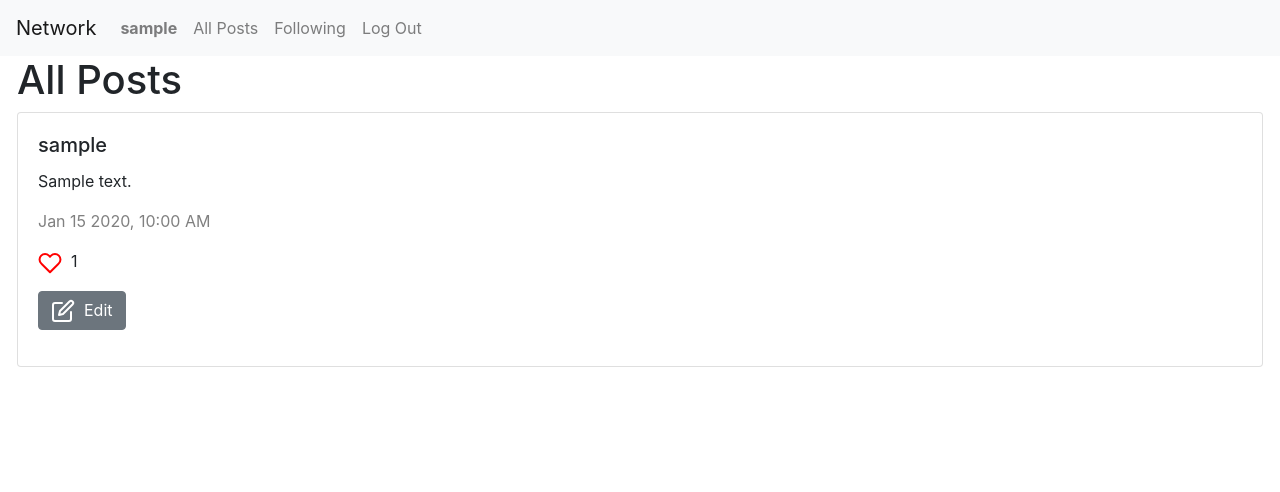
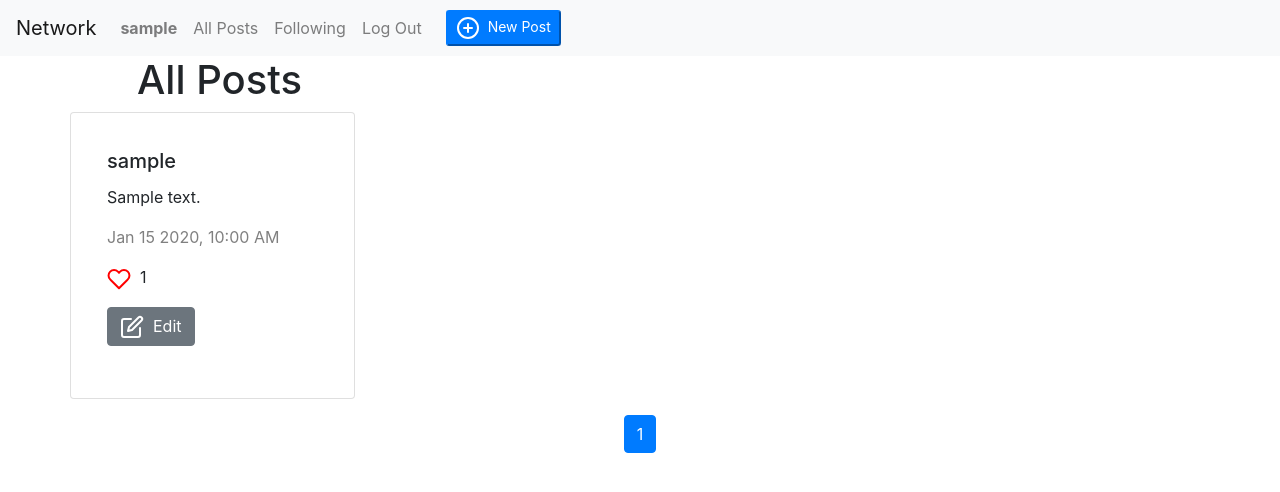
Before and after one commit to dtpnst/Project-4, a Django app: page / in a window 1280 px wide. Shown: the top 492 px of the page. Run offline with Django 3.2, Linux system fonts and the light colour scheme; a user stored in the database is signed in; tables that the repository leaves empty hold one stand-in row (values such as "Sample post"); some libraries are stand-ins or nearby versions.

Commit message:
feature complete

```diff
--- a/project4/network/static/network/index.js
+++ b/project4/network/static/network/index.js
@@ -1,3 +1,5 @@
+var pageCount = 1;
+
 document.addEventListener('DOMContentLoaded', function () {
 
     show_posts("all", null, 1);
@@ -7,27 +9,153 @@ document.addEventListener('DOMContentLoaded', function () {
 
   function show_profile(username) {
     show_posts('user', username, 1);
+    currentUser = JSON.parse(document.getElementById('username').textContent);
+
+    fetch('/profile/' + username)
+    .then(response => response.json())
+    .then(data => {
+
+        if(currentUser === username) {
+            document.querySelector('#profile-info').innerHTML = `
+            <span id="numFollowers"><b>Followers:</b> ${data.numFollowers}&nbsp</span>
+            <span id="numFollowing"><b>Following:</b> ${data.numFollowing}</span>
+            `;
+        }
+        else {
+            if(data.followers.includes(currentUser)){
+                document.querySelector('#profile-info').innerHTML = `
+                 <button type="button" class="btn-sm btn-secondary" onclick="unfollow('${username}')">Unfollow</button>`;
+            } else {
+                document.querySelector('#profile-info').innerHTML = `
+                 <button type="button" class="btn-sm btn-success" onclick="follow('${username}')">Follow</button>`;
+            }
+
+
+            document.querySelector('#profile-info').innerHTML += `
+            <span id="numFollowers"><b>Followers:</b> ${data.numFollowers}&nbsp</span>
+            <span id="numFollowing"><b>Following:</b> ${data.numFollowing}</span>
+
+            `;
+        }
+
+    });
+  }
+
+  function follow(username) {
+    token = document.getElementsByName("csrfmiddlewaretoken")[0].value;
+    fetch('/follow/' + username, {
+        method: 'PUT',
+        headers: {
+          "X-CSRFToken": token
+        }
+      })
+        .then(response => response.json())
+        .then(function (data) {
+          console.log('Request succeeded with JSON response', data);
+          show_profile(username);
+        })
+        .catch(function (error) {
+          console.log('Request failed', error);
+        });
+  }
+
+  function unfollow(username) {
+    token = document.getElementsByName("csrfmiddlewaretoken")[0].value;
+    fetch('/unfollow/' + username, {
+        method: 'PUT',
+        headers: {
+          "X-CSRFToken": token
+        }
+      })
+        .then(response => response.json())
+        .then(function (data) {
+          console.log('Request succeeded with JSON response', data);
+          show_profile(username);
+        })
+        .catch(function (error) {
+          console.log('Request failed', error);
+        });
+  }
+
+  function create_post(event) {
+    event.preventDefault();
+    token = document.getElementsByName("csrfmiddlewaretoken")[0].value;
+    fetch('/posts', {
+        method: 'POST',
+        headers: {
+          "Content-type": "application/json;",
+          "X-CSRFToken": token
+        },
+        body: JSON.stringify({
+          content: document.querySelector('#compose-body').value
+        })
+
+      })
+        .then(response => response.json())
+        .then(function (data) {
+          console.log('Request succeeded with JSON response', data);
+          show_posts("all", null, 1);
+          document.querySelector('#compose-body').value = "";
+        })
+        .catch(function (error) {
+          console.log('Request failed', error);
+        });
+  }
+
+  function edit_post(post_id) {
+    document.querySelector('#content-' + post_id).style.display='none';
+    document.querySelector('#edit-post-' + post_id).style.display='block';
+    document.querySelector('#edit-button-' + post_id).style.display='none';
+    document.querySelector('#save-button-' + post_id).style.display='block';
+  }
+
+  function save_post(post_id) {
+    token = document.getElementsByName("csrfmiddlewaretoken")[0].value;
+    fetch('/posts/' + post_id, {
+        method: 'PUT',
+        headers: {
+          "Content-type": "application/json;",
+          "X-CSRFToken": token
+        },
+        body: JSON.stringify({
+          content: document.querySelector('#edit-body-' + post_id).value
+        })
+
+      })
+        .then(response => response.json())
+        .then(function (data) {
+          console.log('Request succeeded with JSON response', data);
+          show_posts("all", null, 1);
+        })
+        .catch(function (error) {
+          console.log('Request failed', error);
+        });
   }
 
 
   function show_posts(post_type, username, pageNumber){
     document.querySelector('#all-posts').style.display='block';
     currentUser = JSON.parse(document.getElementById('username').textContent);
-    allPostHtml = '<div class="post-container">';
-
+    allPostHtml = '<div class="row">';
+    document.querySelector('#profile-info').style.display='none';
     if(post_type === "following") {
         document.querySelector('#page-title').textContent = 'Posts by users you folowed';
-        requestUrl = 'posts?onlyFollowing="True"';
+        requestUrl = 'posts?onlyFollowing=True';
 
         if(pageNumber) {
             requestUrl += '&page=' + pageNumber;
+        } else {
+            pageNumnber = 1;
         }
     } else if(post_type === "user") {
+        document.querySelector('#profile-info').style.display='block';
         document.querySelector('#page-title').textContent = username + "'s Posts";
-        requestUrl = 'posts?username="' + username + '"';
+        requestUrl = 'posts?username=' + username + '';
 
         if(pageNumber) {
             requestUrl += '&page=' + pageNumber;
+        } else {
+            pageNumnber = 1;
         }
     } else {
         document.querySelector('#page-title').textContent = 'All Posts';
@@ -35,6 +163,8 @@ document.addEventListener('DOMContentLoaded', function () {
 
         if(pageNumber) {
             requestUrl += '?page=' + pageNumber;
+        } else {
+            pageNumnber = 1;
         }
     }
 
@@ -42,33 +172,120 @@ document.addEventListener('DOMContentLoaded', function () {
     fetch(requestUrl)
     .then(response => response.json())
     .then(data => {
-        data.forEach(post => {
-            allPostHtml += `<div class="card">
+        if(data.data.length === 0) {
+            allPostHtml += `<p><i data-feather="frown" width="100" height="100"></i></p>
+                            <p class="card-text">No Posts Found</p>
+                            `;
+        }
+
+        data.data.forEach(post => {
+            allPostHtml += `<div class="card col-3">
                                 <div class="card-body">
-                                    <h5 class="card-title">${post.author}</h5>
-                                    <p class="card-text">${post.content}</p>
+                                    <h5 class="card-title" onclick="show_profile('${post.author}')">${post.author}</h5>
+                                    <p class="card-text" id="content-${post.id}">${post.content}</p>
+                                    <div id="edit-post-${post.id}" style="display:none">
+                                    <textarea type="textinput" class="form-control" id="edit-body-${post.id}">${post.content}</textarea>
+                                    </div>
                                     <p class="timestamp">${post.timestamp}</p>
                                     <p class="likes"><i data-feather="heart" color="red"></i> &nbsp${post.likes}</p>`;
 
             if(currentUser === post.author) {
-                allPostHtml += `<p class="edit-button"><a href="#" class="btn btn-secondary"><i data-feather="edit" color="white"></i> &nbspEdit</a></p>
+                allPostHtml += `<p class="edit-button" id="edit-button-${post.id}"><a href="#" onclick="edit_post(${post.id});" class="btn btn-secondary"><i data-feather="edit" color="white"></i> &nbspEdit</a></p>
+                <p class="edit-button" id="save-button-${post.id}" style="display:none"><a href="#" onclick="save_post(${post.id});" class="btn btn-primary"><i data-feather="save" color="white"></i> &nbspSave</a></p>
                                 </div>
                             </div>
                 `;
             } else {
-                allPostHtml += `<p class="like-button"><a href="#" class="btn btn-primary"><i data-feather="thumbs-up" color="white"></i> &nbspLike</a></p>
+                if(post.likedBy.includes(currentUser)) {
+                    allPostHtml += `<p class="unlike-button"><a href="#" onclick="unlike(${post.id}, '${post_type}', ${pageNumber}, '${username}')" class="btn btn-secondary"><i data-feather="thumbs-down" color="white"></i> &nbspUnlike</a></p>
                                 </div>
                             </div>
-                `;
+                    `;
+                } else {
+                    allPostHtml += `<p class="like-button"><a href="#" onclick="like(${post.id}, '${post_type}', ${pageNumber}, '${username}')"  class="btn btn-primary"><i data-feather="thumbs-up" color="white"></i> &nbspLike</a></p>
+                                </div>
+                            </div>
+                    `;
+                }
+
             }
 
         })
         allPostHtml += '</div>';
+
+        pageCount = data.num_pages;
+        allPostHtml += `<nav id="pagination-nav">
+                            <ul class="pagination justify-content-center">`;
+        var i;
+        for(i=1; i <= pageCount; i++) {
+            if(i == pageNumber) {
+                allPostHtml += `<li class="page-item active"><a class="page-link" href="#" onclick="show_posts('${post_type}', '${username}', ${i})">${i}</a></li>`
+            } else {
+                allPostHtml += `<li class="page-item"><a class="page-link" href="#" onclick="show_posts('${post_type}', '${username}', ${i})">${i}</a></li>`
+            }
+
+        }
+
+        allPostHtml +=      `</ul>
+                        </nav>`;
+
+
         // Add post to DOM
         document.querySelector('#all-posts').innerHTML = allPostHtml;
         feather.replace();
     })
+  }
 
+  function like(post_id, post_type, pageNumber, username) {
+    if(post_type === 'null') {
+        post_type = null;
+    }
+    if(pageNumber === 'null') {
+        pageNumber = 1;
+    }
+    if(username === 'null') {
+        username = null;
+    }
+    token = document.getElementsByName("csrfmiddlewaretoken")[0].value;
+    fetch('/likePost/' + post_id, {
+        method: 'PUT',
+        headers: {
+          "X-CSRFToken": token
+        }
+      })
+        .then(response => response.json())
+        .then(function (data) {
+          console.log('Request succeeded with JSON response', data);
+          show_posts(post_type, username, pageNumber);
+        })
+        .catch(function (error) {
+          console.log('Request failed', error);
+        });
+  }
 
-
+  function unlike(post_id, post_type, pageNumber, username) {
+    if(post_type === 'null') {
+        post_type = null;
+    }
+    if(pageNumber === 'null') {
+        pageNumber = 1;
+    }
+    if(username === 'null') {
+        username = null;
+    }
+    token = document.getElementsByName("csrfmiddlewaretoken")[0].value;
+    fetch('/unlikePost/' + post_id, {
+        method: 'PUT',
+        headers: {
+          "X-CSRFToken": token
+        }
+      })
+        .then(response => response.json())
+        .then(function (data) {
+          console.log('Request succeeded with JSON response', data);
+          show_posts(post_type, username, pageNumber);
+        })
+        .catch(function (error) {
+          console.log('Request failed', error);
+        });
   }
--- a/project4/network/static/network/styles.css
+++ b/project4/network/static/network/styles.css
@@ -6,3 +6,20 @@
 .timestamp {
     color: grey;
 }
+
+.card {
+    width: 25%;
+    padding: 1em;
+}
+
+#page-title {
+    padding-left: 3em;
+}
+
+#new-button {
+    padding-left: 1em;
+}
+
+#pagination-nav {
+    padding-top: 1em;
+}
--- a/project4/network/templates/network/index.html
+++ b/project4/network/templates/network/index.html
@@ -3,15 +3,36 @@
 {% block body %}
 
 <div class="row" >
-    <h1 id="page-title">All Posts</h1>
+    <h1 id="page-title"></h1>
 </div>
 
-<div class="row" id="new-post">
+<div class="modal" tabindex="-1" role="dialog" id="new-post">
+    <div class="modal-dialog">
+        <div class="modal-content">
+        <div class="modal-header">
+            <h5 class="modal-title">New Post</h5>
+            <button type="button" class="close" data-dismiss="modal" aria-label="Close">
+            <span aria-hidden="true">&times;</span>
+            </button>
+        </div>
+        <form>
+        <div class="modal-body">
+            {% csrf_token %}
+            <textarea type="textinput" class="form-control" id="compose-body" placeholder="Enter post content here"></textarea>
+        </div>
+        <div class="modal-footer">
+            <button type="button" class="btn btn-secondary" data-dismiss="modal">Close</button>
+            <button type="button" class="btn btn-primary" data-dismiss="modal" onclick="create_post(event)">Submit</button>
+        </div>
+        </form>
+        </div>
+    </div>
+    </div>
 
+<div class="container" id="profile-info">
 </div>
 
-<div class="row" id="all-posts">
-
+<div class="container" id="all-posts">
 </div>
 
 {% endblock %}
--- a/project4/network/templates/network/layout.html
+++ b/project4/network/templates/network/layout.html
@@ -5,6 +5,9 @@
     <head>
         <title>{% block title %}Social Network{% endblock %}</title>
         <link rel="stylesheet" href="https://stackpath.bootstrapcdn.com/bootstrap/4.4.1/css/bootstrap.min.css" integrity="sha384-Vkoo8x4CGsO3+Hhxv8T/Q5PaXtkKtu6ug5TOeNV6gBiFeWPGFN9MuhOf23Q9Ifjh" crossorigin="anonymous">
+        <script src="https://code.jquery.com/jquery-3.5.1.slim.min.js" integrity="sha384-DfXdz2htPH0lsSSs5nCTpuj/zy4C+OGpamoFVy38MVBnE+IbbVYUew+OrCXaRkfj" crossorigin="anonymous"></script>
+        <script src="https://cdn.jsdelivr.net/npm/popper.js@1.16.0/dist/umd/popper.min.js" integrity="sha384-Q6E9RHvbIyZFJoft+2mJbHaEWldlvI9IOYy5n3zV9zzTtmI3UksdQRVvoxMfooAo" crossorigin="anonymous"></script>
+        <script src="https://stackpath.bootstrapcdn.com/bootstrap/4.5.0/js/bootstrap.min.js" integrity="sha384-OgVRvuATP1z7JjHLkuOU7Xw704+h835Lr+6QL9UvYjZE3Ipu6Tp75j7Bh/kR0JKI" crossorigin="anonymous"></script>
         <link href="{% static 'network/styles.css' %}" rel="stylesheet">
          <script src="https://unpkg.com/feather-icons"></script>
         <script src="{% static 'network/index.js' %}"></script>
@@ -23,11 +26,11 @@
                     </li>
                 {% endif %}
                 <li class="nav-item">
-                  <a class="nav-link" href="{% url 'index' %}">All Posts</a>
+                  <a class="nav-link" href="#" onclick="show_posts('all', null, 1);">All Posts</a>
                 </li>
                 {% if user.is_authenticated %}
                     <li class="nav-item">
-                        <a class="nav-link" href="#">Following</a>
+                        <a class="nav-link" href="#" onclick="show_posts('following', null, 1);">Following</a>
                     </li>
                     <li class="nav-item">
                         <a class="nav-link" href="{% url 'logout' %}">Log Out</a>
@@ -42,11 +45,19 @@
                 {% endif %}
               </ul>
             </div>
+            {% if user.is_authenticated %}
+            <div id="new-button" >
+                <button type="button" class="btn-sm btn-primary" data-toggle="modal" data-target="#new-post">
+                <i data-feather="plus-circle" color="white"></i>&nbsp&nbspNew Post
+                </button>
+            </div>
+            {% endif %}
           </nav>
 
         <div class="body">
             {% block body %}
             {% endblock %}
+
         </div>
     </body>
 </html>
--- a/project4/network/views.py
+++ b/project4/network/views.py
@@ -1,3 +1,4 @@
+import json
 from django.contrib.auth import authenticate, login, logout
 from django.db import IntegrityError
 from django.http import HttpResponse, HttpResponseRedirect, JsonResponse
@@ -67,12 +68,9 @@ def profile(request, username):
     if request.method != "GET":
         return JsonResponse({"error": "GET request required."}, status=400)
 
-    user = Users.objects.get(username=username)
+    user = User.objects.get(username=username)
 
-    numFollowers = user.followers.count()
-    numFollowing = user.following.count()
-
-    return JsonResponse({'numFollowers': numFollowers, 'numFollowing': numFollowing})
+    return JsonResponse(user.serialize(), safe=False)
 
 def follow(request, username):
     if request.method != "PUT":
@@ -113,7 +111,7 @@ def unfollow(request, username):
     userToUnfollow.followers.remove(user)
     userToUnfollow.save()
 
-    user.following.remove(userToFollow)
+    user.following.remove(userToUnfollow)
     user.save()
 
     return JsonResponse({"message": "Users updated successfully."}, status=201)
@@ -134,25 +132,28 @@ def posts(request):
         return JsonResponse({"message": "Post created successfully."}, status=201)
 
     if request.method == "GET":
-        onlyFollowing = request.GET.get('following')
+        onlyFollowing = request.GET.get('onlyFollowing')
         onlyUser = request.GET.get('username')
         page_number = request.GET.get('page')
 
         postList = Post.objects.all()
 
-        if onlyFollowing:
-            following = request.user.following
+        if onlyFollowing is not None and onlyFollowing == 'True':
+            following = request.user.following.all()
             postList = Post.objects.filter(user__in=following)
 
-        if onlyUser:
+        if onlyUser is not None:
             requestedUser = User.objects.get(username=onlyUser)
             postList = Post.objects.filter(user=requestedUser)
 
         postList = postList.order_by("-timestamp").all()
+
+
         paginator = Paginator(postList, 10)
         postsToReturn = paginator.get_page(page_number)
 
-        return JsonResponse([post.serialize() for post in postsToReturn], safe=False)
+        return JsonResponse({"data": [post.serialize() for post in postsToReturn],
+                             "num_pages": paginator.num_pages}, safe=False)
 
     else:
         return JsonResponse({"error": "POST or GET request required."}, status=400)
```
Also changed, not shown: project4/network/models.py (+8 -0 lines).
